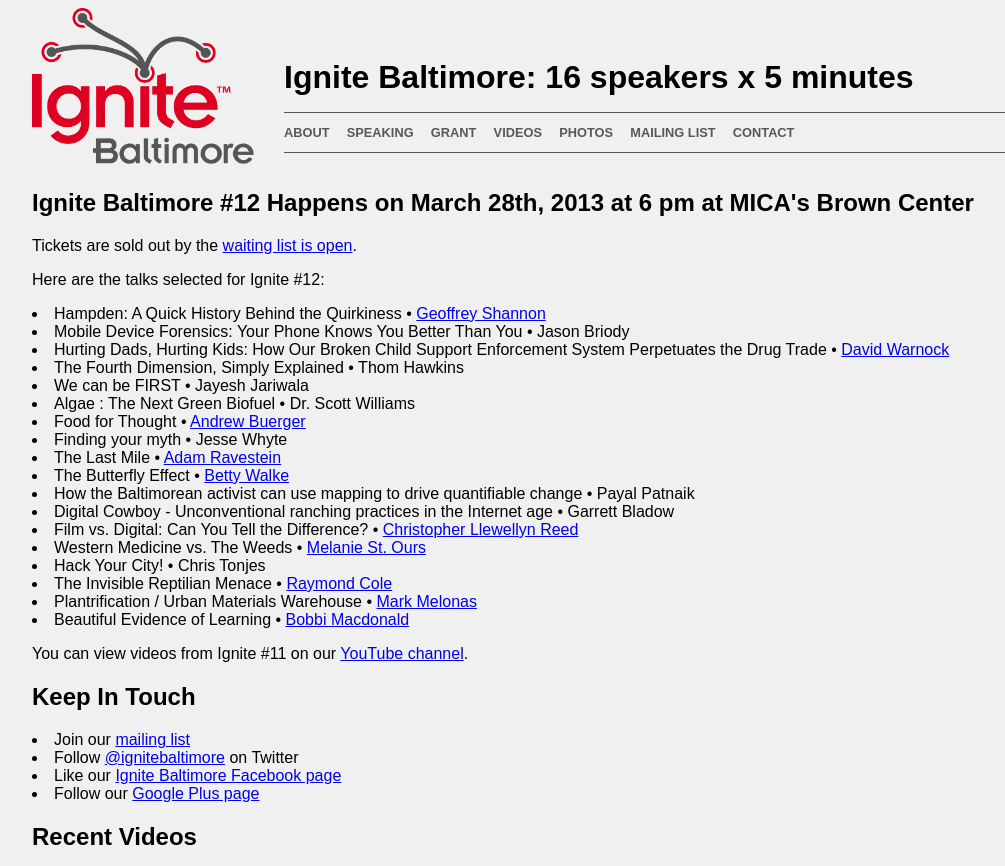
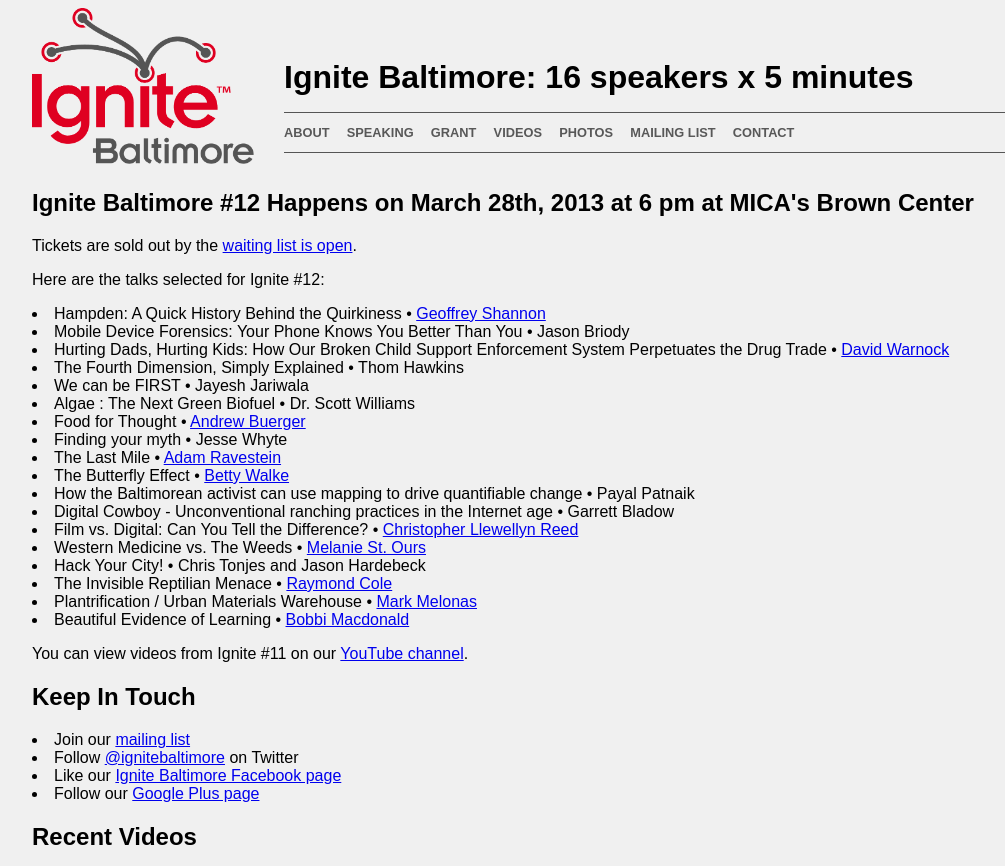
Before and after one commit to ignitebaltimore/ignitebaltimore.github.com, a Jekyll site: the page built from index.html, in a window 1280 px wide, cut to the strip 0-866 px from the top of the page. Shown: the whole strip, without its empty margins (119-1124 px from the left). Built offline with Jekyll 4.4.1, drawn with Linux system fonts in a browser that asks for light colours.

Commit message:
fix copresenters

```diff
--- a/index.html
+++ b/index.html
@@ -31,7 +31,7 @@
 <li>Digital Cowboy - Unconventional ranching practices in the Internet age &bull; Garrett Bladow</li>
 <li>Film vs. Digital: Can You Tell the Difference? &bull; <a href='http://chrisreedfilm.com'>Christopher Llewellyn Reed</a></li>
 <li>Western Medicine vs. The Weeds &bull; <a href='http://www.psycheandsoma.com'>Melanie St. Ours</a></li>
-<li>Hack Your City! &bull; Chris Tonjes</li>
+<li>Hack Your City! &bull; Chris Tonjes and Jason Hardebeck</li>
 <li>The Invisible Reptilian Menace &bull; <a href='http://www.walkingwithreptilians.com'>Raymond Cole</a></li>
 <li>Plantrification / Urban Materials Warehouse &bull; <a href='http://www.lukeworks.com'>Mark Melonas</a></li>
 <li>Beautiful Evidence of Learning &bull; <a href='http://Www.Cityneighborsfoundation.org'>Bobbi Macdonald</a></li>
```
